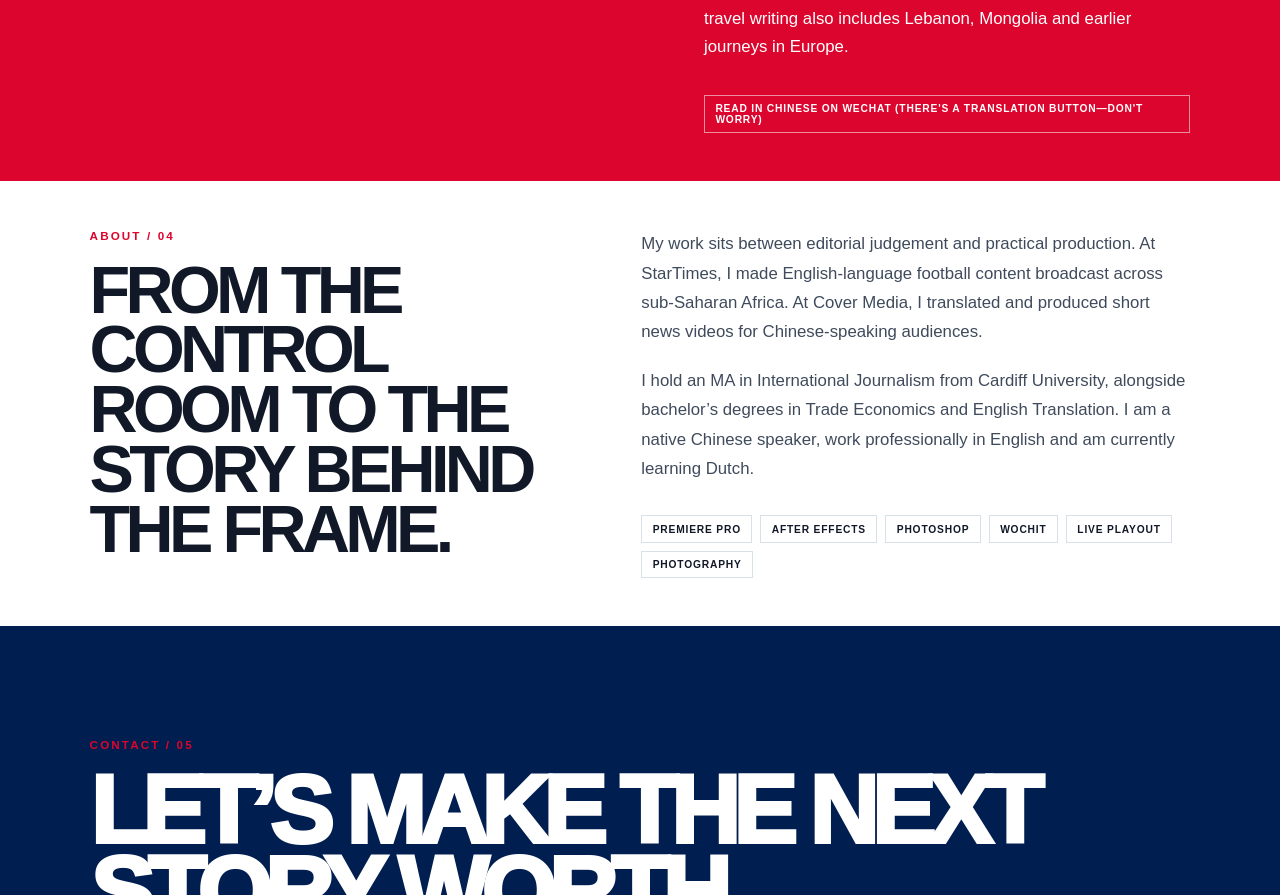
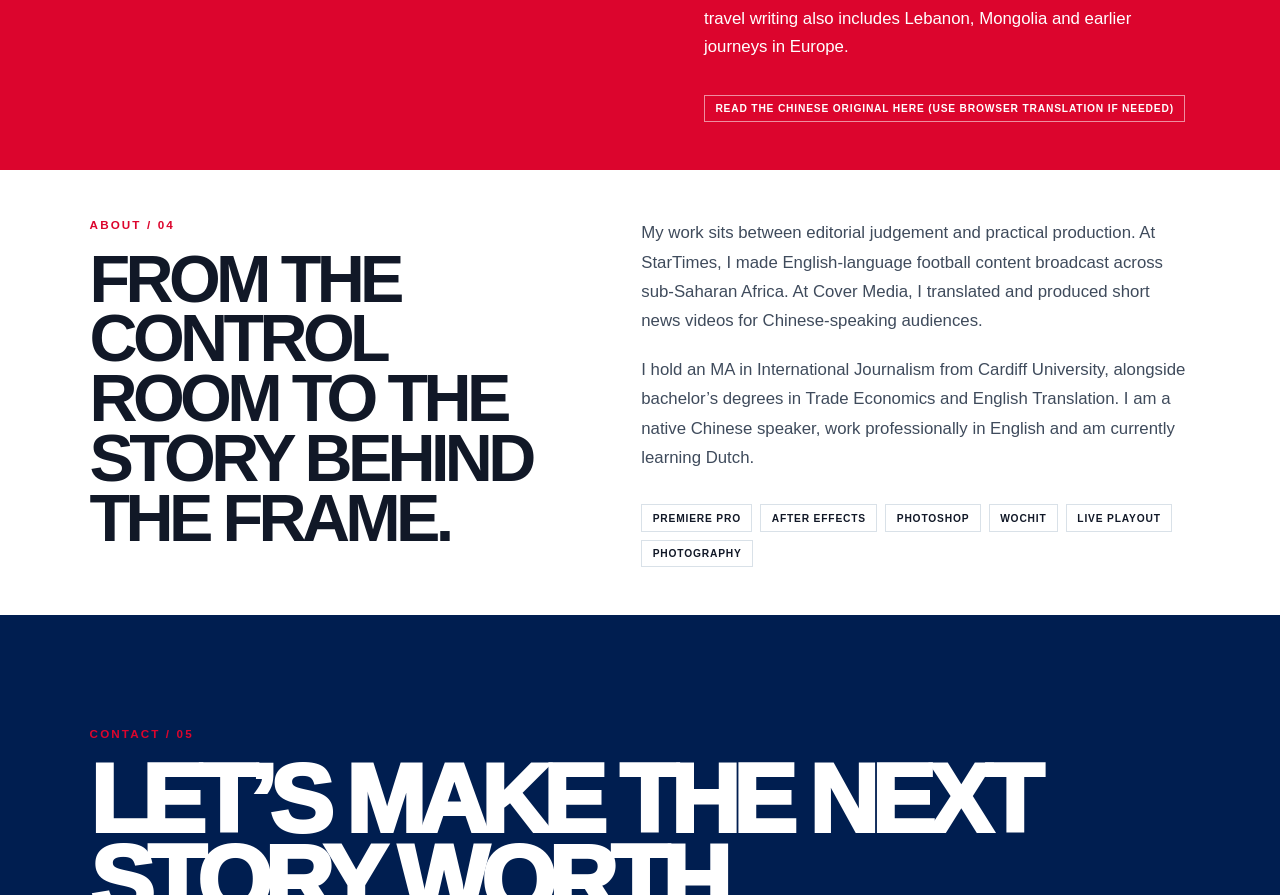
Before and after one commit to younglin99/made-of-moments, a Next.js app: page / in a window 1280 px wide. Shown: the part 6012-6907 px from the top of the page. Built offline with nearby package versions, Linux system fonts and the light colour scheme.

Commit message:
Update travel diary translation note

```diff
--- a/app/page.tsx
+++ b/app/page.tsx
@@ -434,7 +434,7 @@ export default function Home() {
             target="_blank"
             rel="noreferrer"
           >
-            Read in Chinese on WeChat (there&apos;s a translation button—don&apos;t worry)
+            Read the Chinese original here (use browser translation if needed)
           </a>
         </div>
       </section>
```
